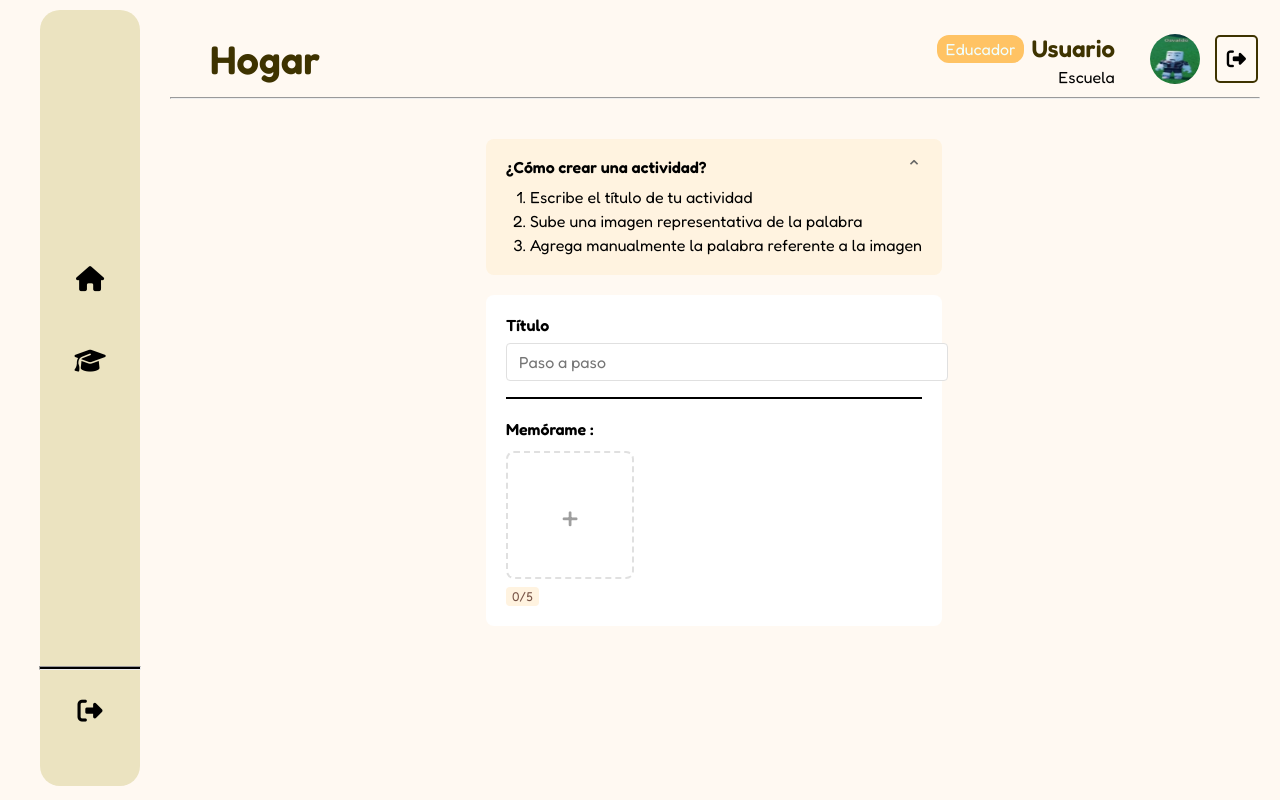
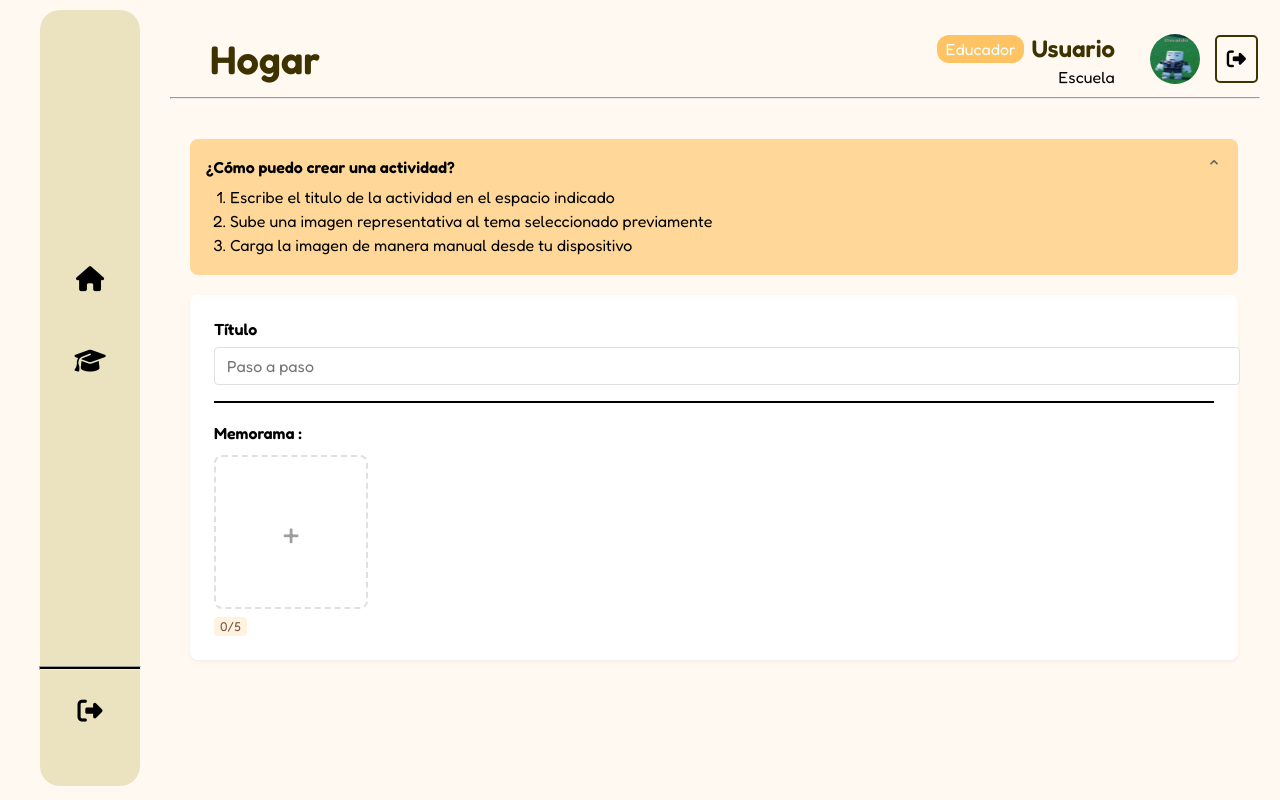
Before and after one commit to YBJ-UP/Nubo, an Angular app: page /teacher/new-memory-game in a window 1280 px wide. Built offline with nearby package versions, Linux system fonts and the light colour scheme.

Commit message:
limite de imagenes agregado. Texto de ayuda modificado.

```diff
--- a/src/app/teacher/new-memory-game/new-memory-game.css
+++ b/src/app/teacher/new-memory-game/new-memory-game.css
@@ -1,26 +1,35 @@
+/* Configuración del componente principal */
 :host {
   display: block;
   font-family: -apple-system, BlinkMacSystemFont, "Segoe UI", Roboto, sans-serif;
-  max-width: 800px;
-  margin: 0 auto;
+  width: 100%; /* Usar todo el ancho disponible */
+  max-width: 1200px; /* Ancho máximo aumentado para pantallas grandes */
+  min-width: 320px; /* Ancho mínimo para móviles pequeños */
+  margin: 0 auto; /* Centrar el componente en la página */
   padding: 20px;
+  box-sizing: border-box; /* Incluir padding en el ancho total */
 }
 
+/* Caja de ayuda con instrucciones */
 .help-box {
-  background: #fff3e0;
+  background: #FFD899; /* Color naranja claro para destacar */
   border-radius: 8px;
-  padding: 16px 20px;
+  padding: 16px;
   margin-bottom: 20px;
+  width: 100%;
+  box-sizing: border-box;
 }
 
+/* Título de la caja de ayuda con botón de alternar */
 .help-title {
   display: flex;
-  justify-content: space-between;
+  justify-content: space-between; /* Separa el título y el botón */
   align-items: center;
   margin-bottom: 8px;
   font-weight: 600;
 }
 
+/* Botón para mostrar/ocultar instrucciones */
 .help-toggle {
   background: none;
   border: none;
@@ -29,27 +38,35 @@
   color: #666;
 }
 
+/* Lista de instrucciones */
 .help-list {
   margin: 0;
-  padding-left: 24px;
+  padding-left: 24px; /* Espacio para los números de la lista */
 }
 
+/* Elementos de la lista de instrucciones */
 .help-list li {
-  margin-bottom: 4px;
+  margin-bottom: 4px; /* Espaciado entre instrucciones */
 }
 
+/* Contenedor principal del formulario */
 .main-content {
   background: white;
   border-radius: 8px;
-  padding: 20px;
+  padding: 24px;
+  width: 100%;
+  box-sizing: border-box;
+  box-shadow: 0 2px 4px rgba(0,0,0,0.05);
 }
 
+/* Etiquetas de sección (Título, Memórame) */
 .section-label {
   display: block;
   font-weight: 600;
   margin-bottom: 8px;
 }
 
+/* Campo de entrada para el título */
 .title-input {
   width: 100%;
   padding: 8px 12px;
@@ -58,26 +75,33 @@
   font-size: 1rem;
 }
 
+/* Línea divisora negra */
 .divider {
   height: 2px;
   background: #000;
   margin: 16px 0;
 }
 
+/* Sección de tarjetas de memoria */
 .memorame-section {
   margin-top: 20px;
 }
 
+/* Cuadrícula de tarjetas */
 .cards-grid {
   display: grid;
-  grid-template-columns: repeat(auto-fill, minmax(120px, 1fr));
-  gap: 16px;
+  /* Cuadrícula responsiva que se ajusta al tamaño de la pantalla */
+  grid-template-columns: repeat(auto-fill, minmax(150px, 1fr));
+  gap: 20px; /* Espacio aumentado entre tarjetas */
   margin-top: 12px;
+  width: 100%;
+  box-sizing: border-box;
 }
 
+/* Tarjeta de memoria individual */
 .memory-card {
   position: relative;
-  aspect-ratio: 1;
+  aspect-ratio: 1; /* Mantiene forma cuadrada */
   background: #f5f5f5;
   border: 2px solid #e0e0e0;
   border-radius: 8px;
@@ -85,44 +109,59 @@
   display: flex;
   align-items: center;
   justify-content: center;
+  min-height: 150px; /* Altura mínima para las tarjetas */
+  width: 100%; /* Ocupa todo el ancho disponible en su celda */
+  transition: transform 0.2s ease; /* Animación suave al hover */
 }
 
-.memory-card.add-card {
-  border-style: dashed;
-  cursor: pointer;
-  transition: background-color 0.2s;
+/* Efecto hover en las tarjetas */
+.memory-card:hover {
+  transform: translateY(-2px); /* Ligera elevación al pasar el mouse */
+  box-shadow: 0 4px 8px rgba(0,0,0,0.1); /* Sombra suave */
 }
 
+/* Estilo especial para el botón de agregar tarjeta */
+.memory-card.add-card {
+  border-style: dashed; /* Borde punteado para indicar área de carga */
+  cursor: pointer;
+  transition: background-color 0.2s; /* Animación suave al hover */
+}
+
+/* Efecto hover en el botón de agregar */
 .memory-card.add-card:hover {
   background: #eeeeee;
 }
 
+/* Imagen dentro de la tarjeta */
 .memory-card img {
   width: 100%;
   height: 100%;
-  object-fit: contain;
+  object-fit: contain; /* Mantiene proporción de la imagen */
   padding: 8px;
 }
 
+/* Overlay para el campo de texto de la palabra */
 .card-overlay {
   position: absolute;
   bottom: 0;
   left: 0;
   right: 0;
   padding: 8px;
-  background: rgba(255, 255, 255, 0.9);
+  background: rgba(255, 255, 255, 0.9); /* Fondo semi-transparente */
   border-top: 1px solid #e0e0e0;
 }
 
+/* Campo de entrada para la palabra */
 .word-input {
   width: 100%;
   padding: 4px;
   border: none;
   background: transparent;
-  text-align: center;
+  text-align: center; /* Centrar el texto */
   font-size: 0.9rem;
 }
 
+/* Contenedor de botones de acción (eliminar) */
 .card-actions {
   position: absolute;
   top: 4px;
@@ -131,8 +170,9 @@
   gap: 4px;
 }
 
+/* Estilo base para botones de acción */
 .action-btn {
-  background: rgba(255, 255, 255, 0.9);
+  background: rgba(255, 255, 255, 0.9); /* Fondo semi-transparente */
   border: 1px solid #e0e0e0;
   border-radius: 4px;
   width: 24px;
@@ -143,18 +183,21 @@
   cursor: pointer;
 }
 
+/* Botón de eliminar */
 .action-btn.delete {
-  color: #ef5350;
+  color: #ef5350; /* Color rojo para indicar eliminación */
 }
 
+/* Icono de agregar (+) */
 .add-icon {
   font-size: 2rem;
-  color: #9e9e9e;
+  color: #9e9e9e; /* Color gris */
 }
 
+/* Contador de tarjetas (3/5) */
 .cards-counter {
   display: inline-block;
-  background: #fff3e0;
+  background: #fff3e0; /* Mismo color que el box de ayuda */
   padding: 2px 6px;
   border-radius: 4px;
   font-size: 0.8rem;
--- a/src/app/teacher/new-memory-game/new-memory-game.html
+++ b/src/app/teacher/new-memory-game/new-memory-game.html
@@ -1,13 +1,13 @@
 
 <div class="help-box">
     <div class="help-title">
-        <span>¿Cómo crear una actividad?</span>
+        <span>¿Cómo puedo crear una actividad?</span>
         <button class="help-toggle">⌃</button>
     </div>
     <ol class="help-list">
-        <li>Escribe el título de tu actividad</li>
-        <li>Sube una imagen representativa de la palabra</li>
-        <li>Agrega manualmente la palabra referente a la imagen</li>
+        <li>Escribe el titulo de la actividad en el espacio indicado</li>
+        <li>Sube una imagen representativa al tema seleccionado previamente</li>
+        <li>Carga la imagen de manera manual desde tu dispositivo</li>
     </ol>
 </div>
 
@@ -19,7 +19,7 @@
     </div>
 
     <div class="memorame-section">
-        <label class="section-label">Memórame :</label>
+        <label class="section-label">Memorama :</label>
         <div class="cards-grid">
             <!-- Card template -->
             <div class="memory-card" *ngFor="let card of cards">
@@ -34,8 +34,8 @@
                 </div>
             </div>
 
-            <!-- Add card button -->
-            <div class="memory-card add-card" (click)="triggerFileInput()">
+            <!-- Add card button - solo se muestra si no se ha alcanzado el límite -->
+            <div class="memory-card add-card" (click)="triggerFileInput()" *ngIf="currentCardCount < MAX_CARDS">
                 <span class="add-icon">+</span>
             </div>
 
@@ -49,3 +49,12 @@
         <div class="cards-counter">{{currentCardCount}}/5</div>
     </div>
 </div>
+
+<!-- Modal de límite alcanzado -->
+<div class="modal-overlay" *ngIf="showMaxCardsModal">
+    <div class="modal-content">
+        <h3>Límite de imágenes alcanzado</h3>
+        <p>Has alcanzado el límite máximo de 5 imágenes.</p>
+        <button class="modal-button" (click)="closeMaxCardsModal()">Aceptar</button>
+    </div>
+</div>
--- a/src/app/teacher/new-memory-game/new-memory-game.ts
+++ b/src/app/teacher/new-memory-game/new-memory-game.ts
@@ -19,13 +19,18 @@ export class NewMemoryGame {
   MAX_CARDS = 5;
   cards: MemoryCard[] = [];
   currentCardCount = 0;
+  showMaxCardsModal = false;
 
   triggerFileInput() {
     if (this.cards.length >= this.MAX_CARDS) {
-      alert('Has alcanzado el límite máximo de cartas (5)');
+      this.showMaxCardsModal = true;
       return;
     }
     document.getElementById('imageUpload')?.click();
+  }
+
+  closeMaxCardsModal() {
+    this.showMaxCardsModal = false;
   }
 
   onImageSelected(event: Event) {
```
